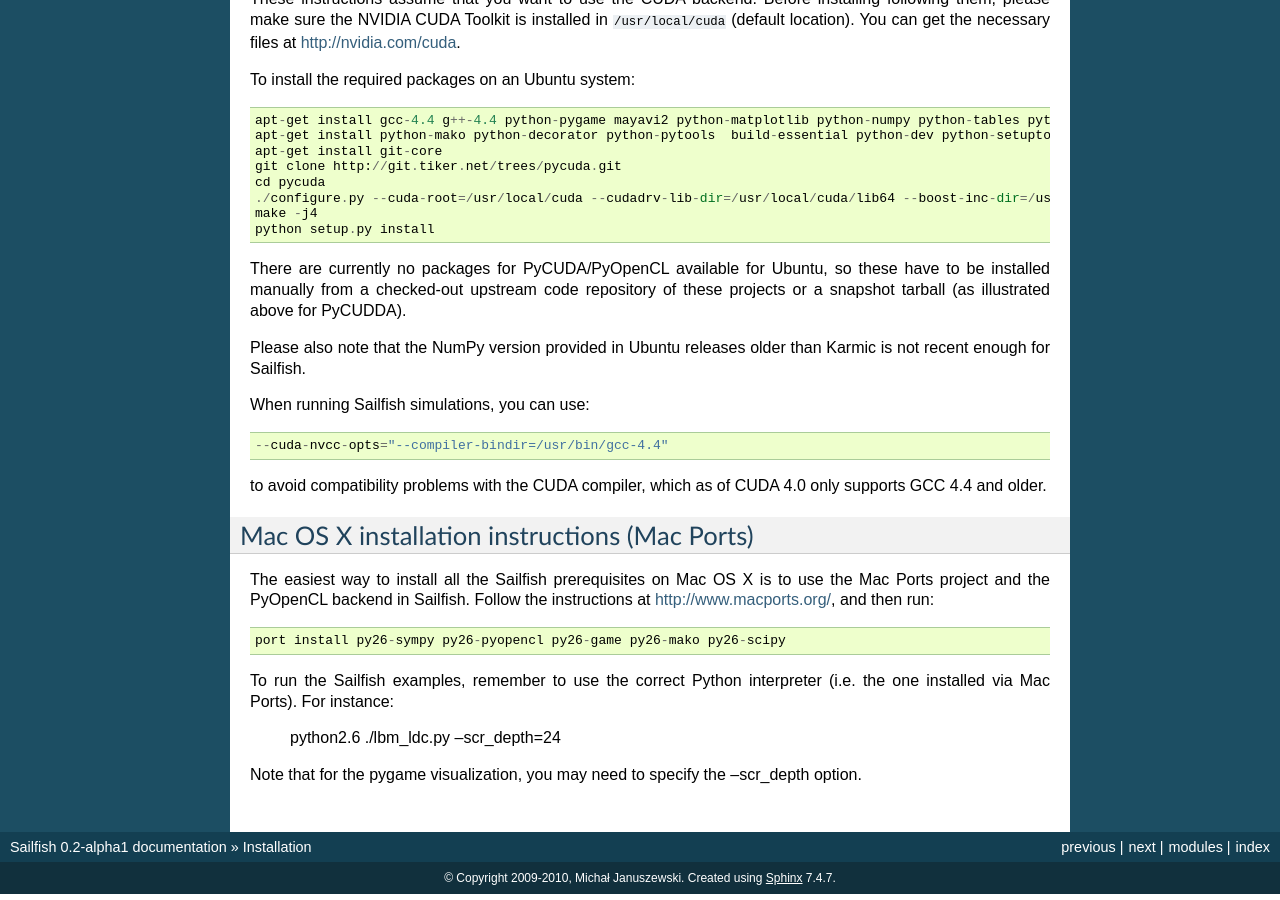
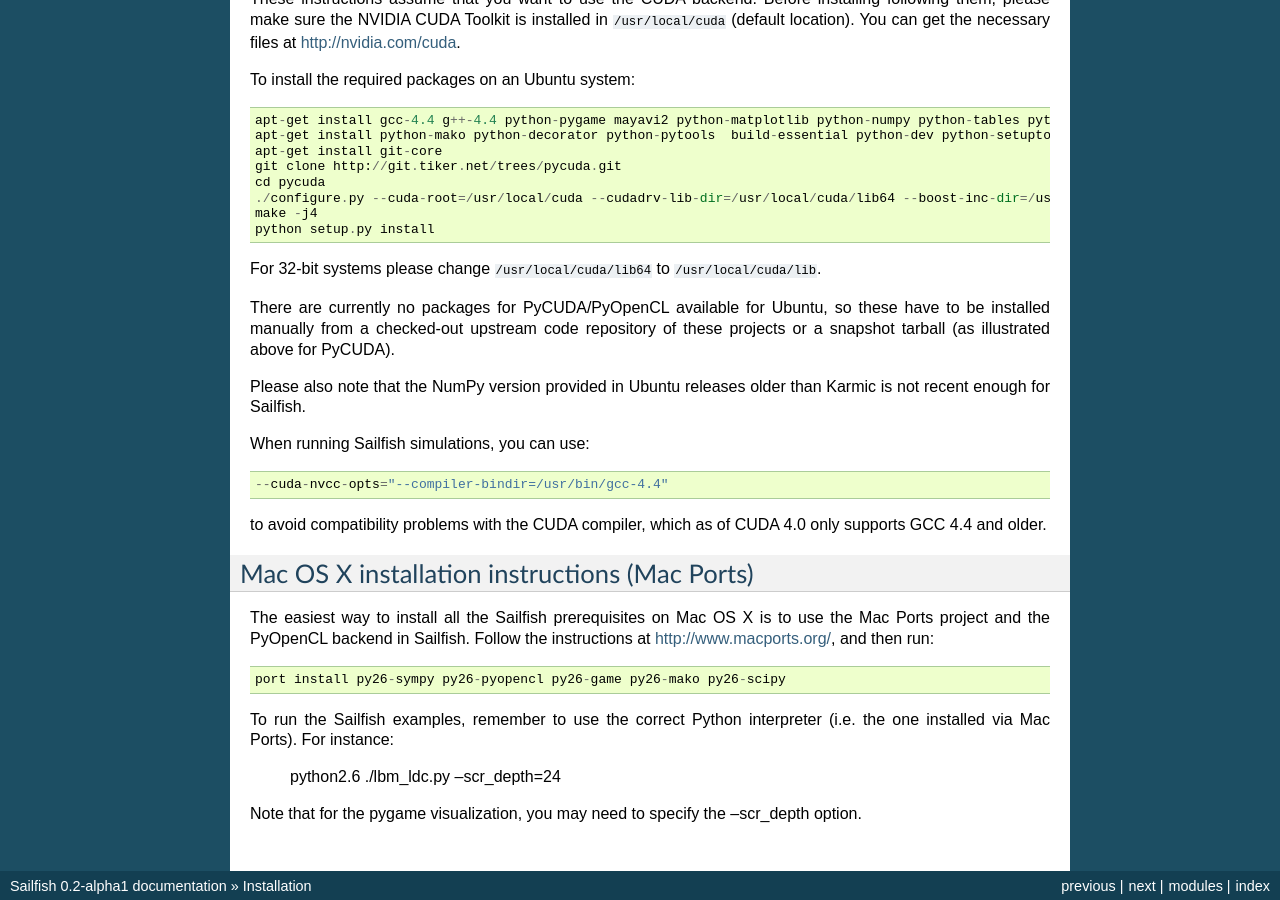
Before and after one commit to sailfish-team/sailfish, a Sphinx documentation site: the page built from doc/installation.rst, in a window 1280 px wide and 900 px high, scrolled down 1295 px. Built offline with Sphinx 7.4.7, drawn with Linux system fonts in a browser that asks for light colours; formulas are drawn with MathJax 3.

Commit message:
Doc fixes suggested by Maciej Matyka.

```diff
--- a/doc/installation.rst
+++ b/doc/installation.rst
@@ -80,9 +80,11 @@
   make -j4
   python setup.py install
 
+For 32-bit systems please change ``/usr/local/cuda/lib64`` to ``/usr/local/cuda/lib``.
+
 There are currently no packages for PyCUDA/PyOpenCL available for
 Ubuntu, so these have to be installed manually from a checked-out upstream code repository of
-these projects or a snapshot tarball (as illustrated above for PyCUDDA).
+these projects or a snapshot tarball (as illustrated above for PyCUDA).
 
 Please also note that the NumPy version provided in Ubuntu releases older than Karmic is not
 recent enough for Sailfish.
```
